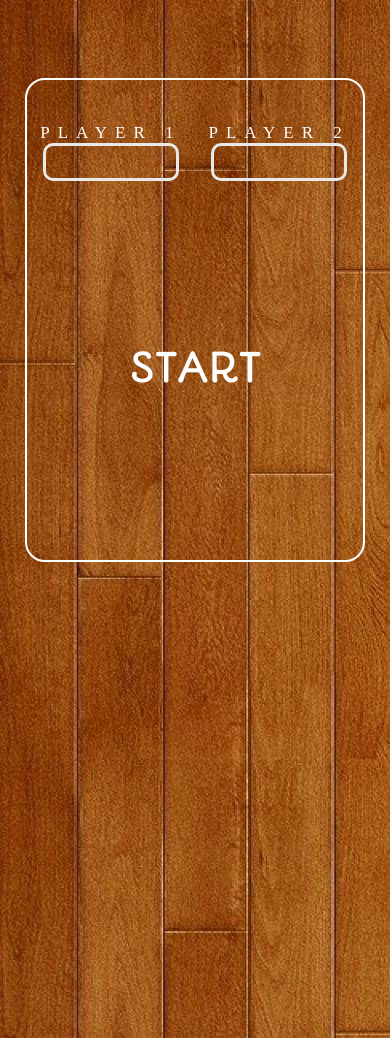
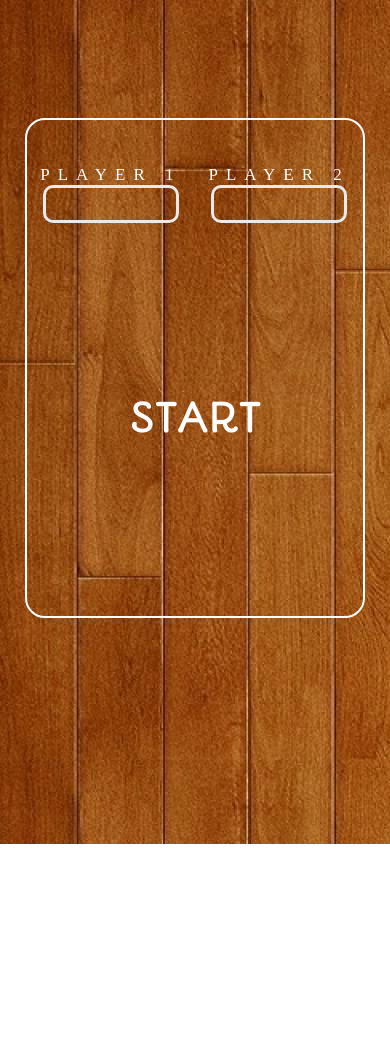
Before and after one commit to Edu-hsf/Coding_Projects, a plain HTML site: page Tic-Tac-Toe/index.html in a window 390 px wide. After the commit the page ends 844 px from the top, so only its background shows below. Drawn offline with Linux system fonts and the light colour scheme.

Commit message:
Atualização na responsividade

```diff
--- a/Tic-Tac-Toe/styles.css
+++ b/Tic-Tac-Toe/styles.css
@@ -324,11 +324,16 @@ section {
 }
 
 @media screen and (max-width: 560px) {
+    main{
+        height: 100%;
+    }
+
     body{
         align-items: center;
         justify-content: flex-start;
         position: relative;
-        top: 70px;
+        top: 110px;
+        height: 500px;
     }
 
     .player-1 {
```
